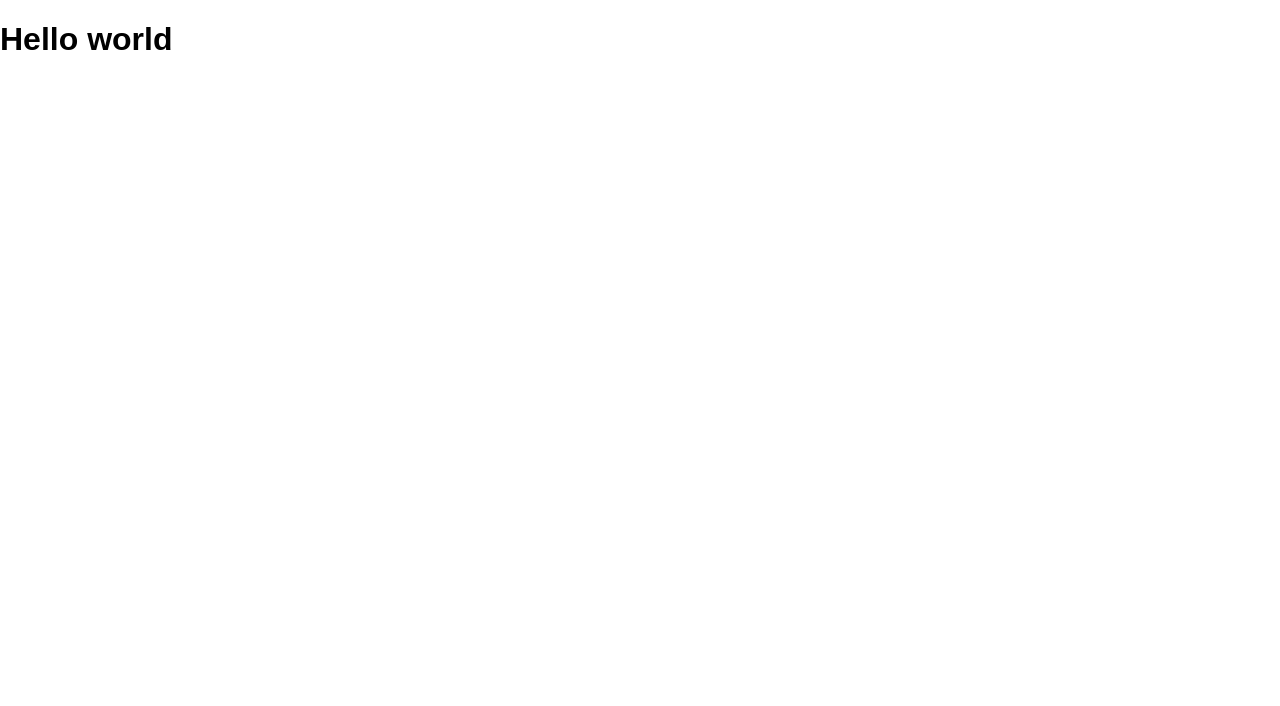
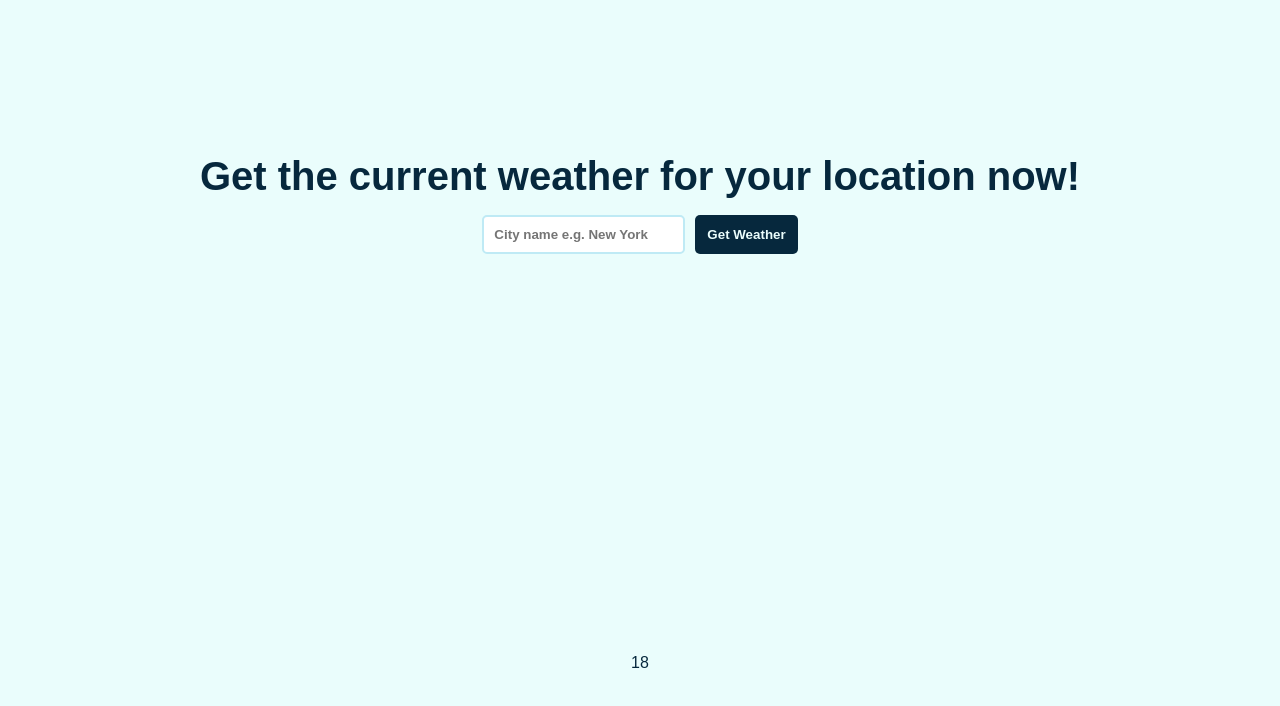
Before and after one commit to shasherazi/weather, a website built with Parcel: page src/index.html in a window 1280 px wide. Built offline with nearby package versions, Linux system fonts and the light colour scheme; no server answers.

Commit message:
Styled webpage

```diff
--- a/src/index.html
+++ b/src/index.html
@@ -5,10 +5,26 @@
     <meta http-equiv="X-UA-Compatible" content="IE=edge" />
     <meta name="viewport" content="width=device-width, initial-scale=1.0" />
     <link rel="stylesheet" href="./styles/index.css" />
-    <script src="./modules/index.js" defer></script>
+    <script src="./modules/index.js" type="module" defer></script>
     <title>weather</title>
   </head>
   <body>
-    <h1>Hello world</h1>
+    <main class="main">
+      <h1 class="main-heading">
+        Get the current weather for your location now!
+      </h1>
+
+      <form class="form">
+        <input
+          type="text"
+          class="form-input"
+          placeholder="City name e.g. New York"
+        />
+        <button class="form-btn">Get Weather</button>
+      </form>
+      <section class="weather">
+        18
+      </section>
+    </main>
   </body>
 </html>
--- /dev/null
+++ b/src/modules/openweather/getCurrentWeather.js
@@ -0,0 +1,16 @@
+import * as dotenv from 'dotenv';
+import getLocationByName from './getLocationByName.js';
+
+dotenv.config();
+
+const url = 'https://api.openweathermap.org/data/2.5/weather';
+const apiKey = process.env.OPENWEATHER_API_KEY;
+
+const getCurrentWeather = async (lat, lon) => {
+  const response = await fetch(
+    `${url}?lat=${lat}&lon=${lon}&appid=${apiKey}&units=metric`,
+  );
+  return response.json();
+};
+
+export default getCurrentWeather;
--- /dev/null
+++ b/src/modules/openweather/getLocationByName.js
@@ -0,0 +1,20 @@
+import * as dotenv from 'dotenv';
+
+dotenv.config();
+
+const url = 'http://api.openweathermap.org/geo/1.0/direct?q=';
+const apiKey = process.env.OPENWEATHER_API_KEY;
+
+const getLocationByName = async (cityName) => {
+  const response = await fetch(`${url}${cityName}&limit=1&appid=${apiKey}`);
+  const data = response.json();
+  return data;
+//   return { lat: data[0].lat, lon: data[0].lon };
+};
+
+// (async () => {
+//   const data = await getLocationByName('Jhang');
+//   console.log(data[0].lon, data[0].lat);
+// })();
+
+export default getLocationByName;
--- a/src/styles/index.css
+++ b/src/styles/index.css
@@ -1,6 +1,65 @@
+:root {
+  --background: #eafdfc;
+  --primary: #06283d;
+  --accent1: #91d8e4;
+  --accent2: #bfeaf5;
+}
+
 html,
 body {
   margin: 0;
   padding: 0;
   font-family: sans-serif;
+  background-color: var(--background);
+  color: var(--primary);
 }
+
+.main {
+  display: flex;
+  flex-direction: column;
+  align-items: center;
+  justify-content: center;
+  min-height: 100vh;
+}
+
+.main-heading {
+  text-align: center;
+  font-size: 2.5rem;
+  margin-bottom: 1rem;
+}
+
+.form {
+  display: flex;
+  justify-content: center;
+  margin-bottom: 50vh;
+}
+
+input {
+  padding: 10px;
+  border: 2px solid var(--accent2);
+  border-radius: 5px;
+  margin-right: 10px;
+  font-weight: bold;
+}
+
+input:focus {
+  outline: none;
+  border-color: var(--accent1);
+}
+
+button {
+  padding: 10px;
+  border-radius: 5px;
+  background-color: var(--primary);
+  color: var(--background);
+  border: 2px solid transparent;
+  cursor: pointer;
+  transition: all 0.1s ease-in-out;
+  font-weight: bold;
+}
+
+button:hover {
+  background-color: var(--accent2);
+  border-color: var(--primary);
+  color: var(--primary);
+}
```
Also changed, not shown: package.json (+7 -1 lines), src/modules/index.js (+9 -1 lines), 2 other files.
